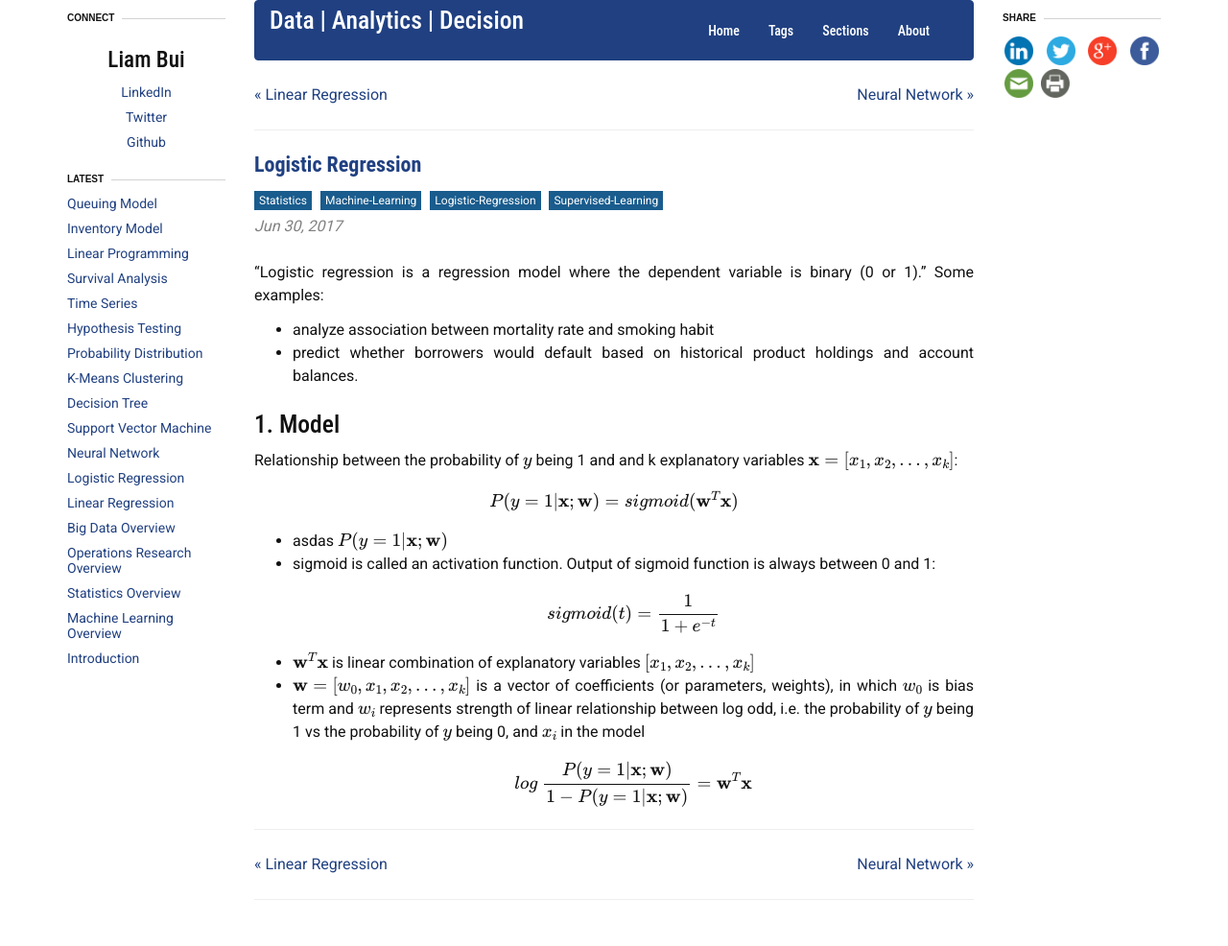
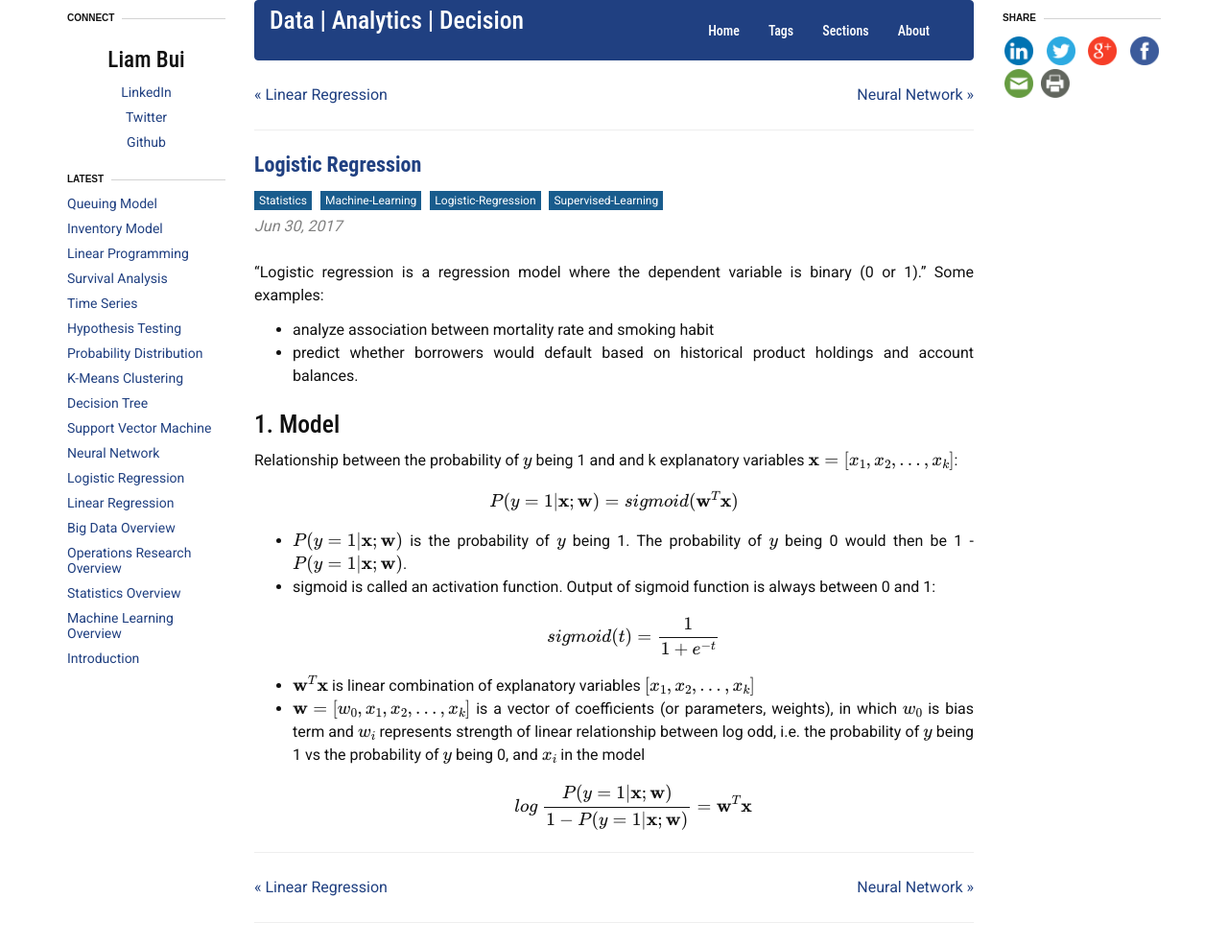
Before and after one commit to liambll/blog-archive, a Jekyll site: the page built from _posts/2017-06-30-logistics-regression.markdown, in a window 1280 px wide. Shown: the whole page at 96% size. Built offline with Jekyll 4.4.1, drawn with Linux system fonts in a browser that asks for light colours; nearby versions of some CDN libraries; formulas are drawn with MathJax 3; comment, search, counter and statistics services are not loaded; before the commit the page ends 962 px from its top, so only the background shows below that.

Commit message:
Update 2017-06-30-logistics-regression.markdown

```diff
--- a/_posts/2017-06-30-logistics-regression.markdown
+++ b/_posts/2017-06-30-logistics-regression.markdown
@@ -21,10 +21,10 @@ Some examples:
 ## 1. Model
 Relationship between the probability of \\(y\\) being 1 and and k explanatory variables \\(\mathbf{x} = [x_1, x_2, ..., x_k] \\):
 \\[
-P(y=1|\mathbf{x}; \mathbf{w}) = sigmoid(\mathbf{w}^T\mathbf{x})
+P(y=1\|\mathbf{x}; \mathbf{w}) = sigmoid(\mathbf{w}^T\mathbf{x})
 \\]
 
-* asdas \\(P(y=1\|\mathbf{x}; \mathbf{w})\\)
+* \\(P(y=1\|\mathbf{x}; \mathbf{w})\\) is the probability of \\(y\\) being 1. The probability of \\(y\\) being 0 would then be 1 - \\(P(y=1\|\mathbf{x}; \mathbf{w})\\).
 * sigmoid is called an activation function. Output of sigmoid function is always between 0 and 1:
 \\[
 sigmoid(t) = \frac{1}{1 + e^{-t}}
@@ -32,5 +32,5 @@ sigmoid(t) = \frac{1}{1 + e^{-t}}
 * \\(\mathbf{w}^T\mathbf{x}\\) is linear combination of explanatory variables \\([x_1, x_2, ..., x_k] \\)
 * \\(\mathbf{w} = [w_0, x_1, x_2, ..., x_k] \\) is a vector of coefficients (or parameters, weights), in which \\(w_0\\) is bias term and \\(w_i\\) represents strength of linear relationship between log odd, i.e. the probability of \\(y\\) being 1 vs the probability of \\(y\\) being 0, and \\(x_i\\) in the model
 \\[
-log~\frac{P(y = 1 | \mathbf{x}; \mathbf{w})}{1 - P(y = 1 | \mathbf{x}; \mathbf{w})} = \mathbf{w}^T\mathbf{x}
+log~\frac{P(y = 1 \| \mathbf{x}; \mathbf{w})}{1 - P(y = 1 \| \mathbf{x}; \mathbf{w})} = \mathbf{w}^T\mathbf{x}
 \\]
```
